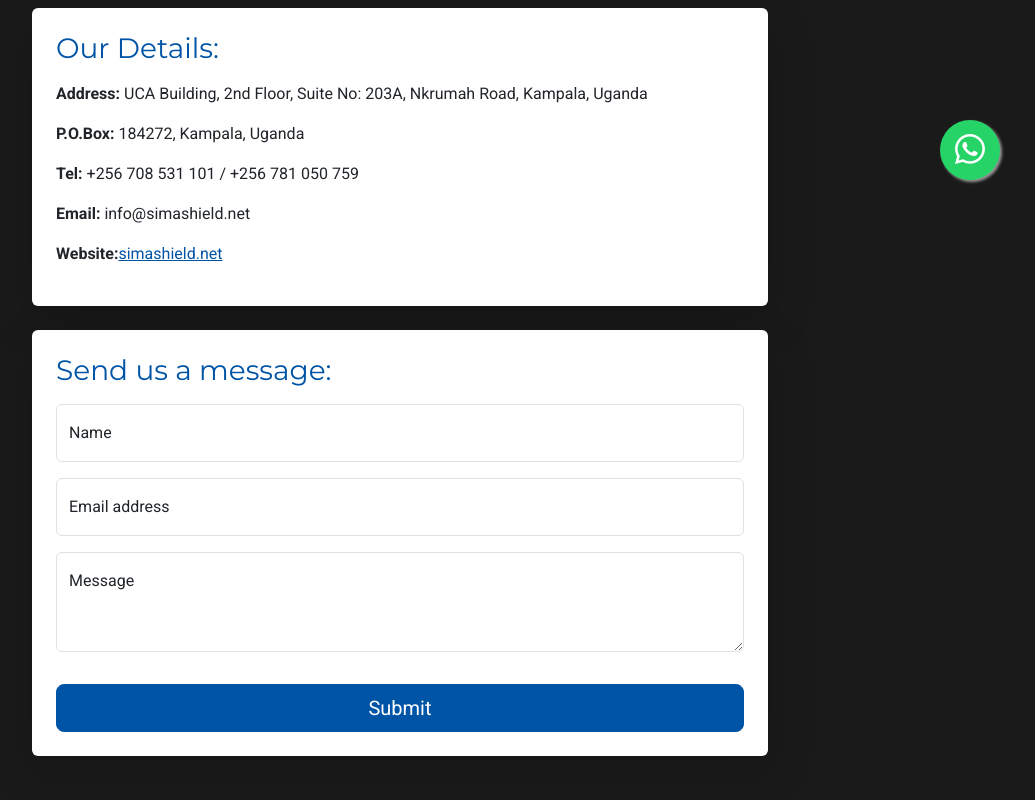
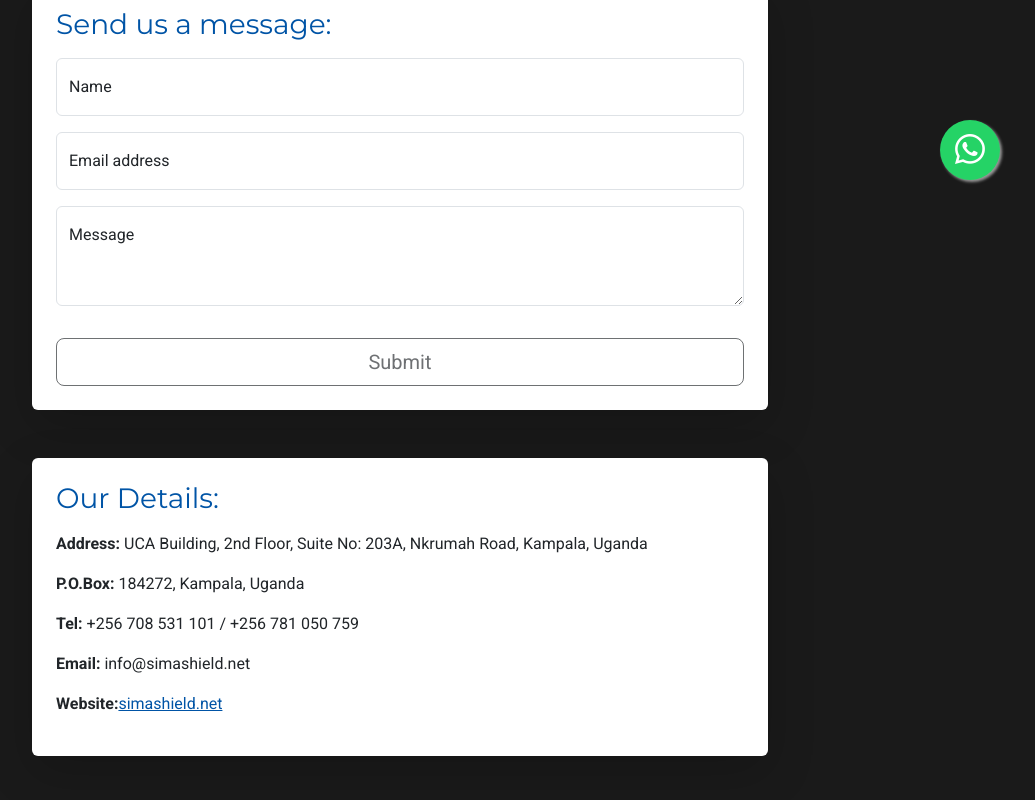
Before and after one commit to yeyetechconsults/simashd, an Angular app: page /contact-us in a window 1280 px wide. Shown: the part 580-1380 px from the top of the page, without its empty margins (240-1275 px from the left). Built offline with nearby package versions, Linux system fonts and the light colour scheme.

Commit message:
added backend send email api

```diff
--- a/src/app/app.config.ts
+++ b/src/app/app.config.ts
@@ -1,8 +1,9 @@
 import { ApplicationConfig, provideZoneChangeDetection } from '@angular/core';
 import { provideRouter } from '@angular/router';
+import { provideHttpClient } from '@angular/common/http';
 
 import { routes } from './app.routes';
 
 export const appConfig: ApplicationConfig = {
-  providers: [provideZoneChangeDetection({ eventCoalescing: true }), provideRouter(routes)]
+  providers: [provideZoneChangeDetection({ eventCoalescing: true }), provideRouter(routes), provideHttpClient()]
 };
--- a/src/app/pages/contact-us/contact-us.component.html
+++ b/src/app/pages/contact-us/contact-us.component.html
@@ -19,6 +19,98 @@
   <p class="text-center lead text-sima-white">
     Get in touch with SIMA Shield for inquiries or support.
   </p>
+
+  <div class="row mt-4">
+    <div class="col-md-8 offset-md-2">
+      <div class="card bg-sima-white text-sima-dark border-0 shadow-lg p-4">
+        <h3 class="mb-3 text-sima-blue">Send us a message:</h3>
+        <form [formGroup]="contactForm" (ngSubmit)="onSubmit()">
+          <div class="form-floating mb-3">
+            <input
+              type="text"
+              class="form-control"
+              id="name"
+              placeholder="Your Name"
+              formControlName="name"
+            />
+            <label for="name">Name</label>
+            <div
+              *ngIf="
+                contactForm.get('name')?.invalid &&
+                contactForm.get('name')?.touched
+              "
+              class="text-danger mt-1"
+            >
+              Name is required.
+            </div>
+          </div>
+          <div class="form-floating mb-3">
+            <input
+              type="email"
+              class="form-control"
+              id="email"
+              placeholder="name@example.com"
+              formControlName="email"
+            />
+            <label for="email">Email address</label>
+            <div
+              *ngIf="
+                contactForm.get('email')?.invalid &&
+                contactForm.get('email')?.touched
+              "
+              class="text-danger mt-1"
+            >
+              <div *ngIf="contactForm.get('email')?.errors?.['required']">
+                Email is required.
+              </div>
+              <div *ngIf="contactForm.get('email')?.errors?.['email']">
+                Please enter a valid email address.
+              </div>
+            </div>
+          </div>
+          <div class="form-floating mb-3">
+            <textarea
+              class="form-control"
+              id="message"
+              placeholder="Your Message"
+              style="height: 100px"
+              formControlName="message"
+            ></textarea>
+            <label for="message">Message</label>
+            <div
+              *ngIf="
+                contactForm.get('message')?.invalid &&
+                contactForm.get('message')?.touched
+              "
+              class="text-danger mt-1"
+            >
+              Message is required.
+            </div>
+          </div>
+          <button
+            type="submit"
+            class="btn btn-lg btn-sima-primary w-100 mt-3"
+            [disabled]="contactForm.invalid || isSending"
+          >
+            <span *ngIf="!isSending">Submit</span>
+            <span
+              *ngIf="isSending"
+              class="spinner-border spinner-border-sm"
+              role="status"
+              aria-hidden="true"
+            ></span>
+            <span *ngIf="isSending"> Sending...</span>
+          </button>
+        </form>
+        <div *ngIf="isSent" class="alert alert-success mt-3">
+          Message sent successfully!
+        </div>
+        <div *ngIf="isError" class="alert alert-danger mt-3">
+          An error occurred. Please try again later.
+        </div>
+      </div>
+    </div>
+  </div>
 
   <div class="row mt-5">
     <div class="col-md-8 offset-md-2">
@@ -43,44 +135,4 @@
       </div>
     </div>
   </div>
-
-  <div class="row mt-4">
-    <div class="col-md-8 offset-md-2">
-      <div class="card bg-sima-white text-sima-dark border-0 shadow-lg p-4">
-        <h3 class="mb-3 text-sima-blue">Send us a message:</h3>
-        <form>
-          <div class="form-floating mb-3">
-            <input
-              type="text"
-              class="form-control"
-              id="name"
-              placeholder="Your Name"
-            />
-            <label for="name">Name</label>
-          </div>
-          <div class="form-floating mb-3">
-            <input
-              type="email"
-              class="form-control"
-              id="email"
-              placeholder="name@example.com"
-            />
-            <label for="email">Email address</label>
-          </div>
-          <div class="form-floating mb-3">
-            <textarea
-              class="form-control"
-              id="message"
-              placeholder="Your Message"
-              style="height: 100px"
-            ></textarea>
-            <label for="message">Message</label>
-          </div>
-          <button type="submit" class="btn btn-lg btn-sima-primary w-100 mt-3">
-            Submit
-          </button>
-        </form>
-      </div>
-    </div>
-  </div>
 </div>
--- a/src/app/pages/contact-us/contact-us.component.ts
+++ b/src/app/pages/contact-us/contact-us.component.ts
@@ -1,13 +1,49 @@
 import { Component } from '@angular/core';
 import { CommonModule } from '@angular/common';
+import { FormBuilder, FormGroup, Validators, ReactiveFormsModule } from '@angular/forms';
+import { HttpClient } from '@angular/common/http';
 
 @Component({
   selector: 'app-contact-us',
   standalone: true,
-  imports: [CommonModule],
+  imports: [CommonModule, ReactiveFormsModule],
   templateUrl: './contact-us.component.html',
-  styleUrl: './contact-us.component.css'
+  styleUrls: ['./contact-us.component.css']
 })
 export class ContactUsComponent {
+  contactForm: FormGroup;
+  isSending = false;
+  isSent = false;
+  isError = false;
 
+  constructor(private fb: FormBuilder, private http: HttpClient) {
+    this.contactForm = this.fb.group({
+      name: ['', Validators.required],
+      email: ['', [Validators.required, Validators.email]],
+      message: ['', Validators.required]
+    });
+  }
+
+  onSubmit() {
+    if (this.contactForm.invalid) {
+      return;
+    }
+
+    this.isSending = true;
+    this.isSent = false;
+    this.isError = false;
+
+    this.http.post('http://localhost:3000/send-email', this.contactForm.value)
+      .subscribe({
+        next: () => {
+          this.isSending = false;
+          this.isSent = true;
+          this.contactForm.reset();
+        },
+        error: () => {
+          this.isSending = false;
+          this.isError = true;
+        }
+      });
+  }
 }
```
